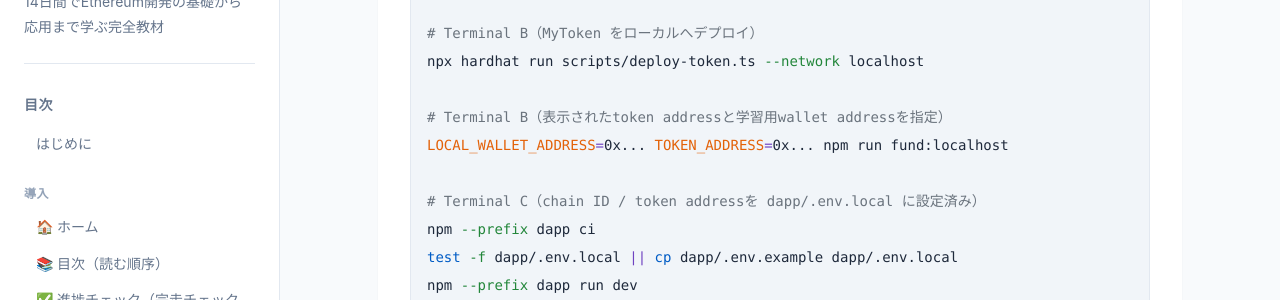
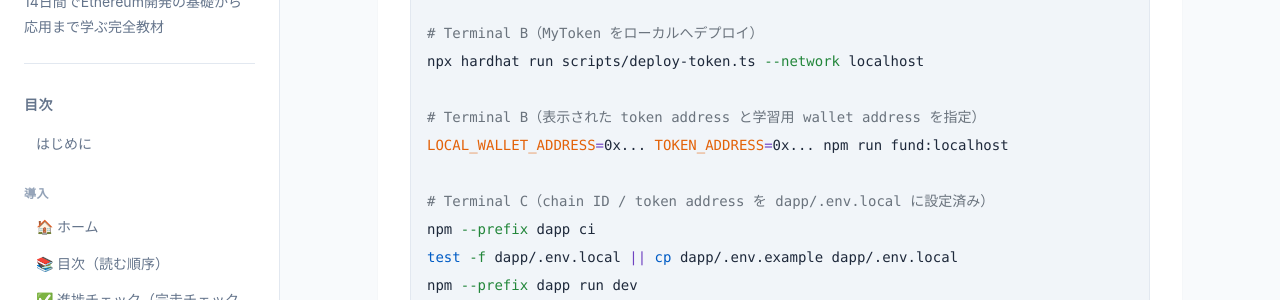
Before and after one commit to itdojp/ethereum-learning-bootcamp, a Jekyll site: the page built from docs/curriculum/Day09_DApp_Frontend.md, in a window 1280 px wide and 900 px high, scrolled down 5360 px. Shown: the part 151-451 px from the top of the window. Built offline with Jekyll 4.4.1, drawn with Linux system fonts in a browser that asks for light colours; our own code applies the rules of GitHub Pages for plain Markdown files; some of the changed text lies outside the part shown.

```diff
--- a/docs/curriculum/Day09_DApp_Frontend.md
+++ b/docs/curriculum/Day09_DApp_Frontend.md
@@ -19,7 +19,7 @@
 - 先に読む付録：[`docs/appendix/glossary.md`](../appendix/glossary.md)（用語に迷ったとき）
 - 触るファイル（主なもの）：`dapp/.env.local` / `dapp/src/App.tsx` / `dapp/src/lib/web3.ts`
 - 今回触らないこと：UI/UXの作り込み（接続と切り分けが主題）
-- 最短手順（迷ったらここ）：localhost を起動 → MyToken を deploy → 専用の学習用 wallet へ ETH / token を送る → `.env.local` に chainId / address を設定 → Connect /残高 / Send を確認
+- 最短手順（迷ったらここ）：localhost を起動 → MyToken を deploy → 専用の学習用 wallet へ ETH / token を送る → `.env.local` に chainId / address を設定 → Connect / 残高 / Send を確認
 
 ### 0.1 どのチェーンで動かすか
 - ローカル（推奨）：Hardhat node（chainId=31337）
@@ -121,7 +121,7 @@ Vite が表示した URL（通常 `http://localhost:5173/`）を開く。ポー
 | `No injected provider detected` | MetaMask 等が入っていない | 拡張機能を入れて再読み込みする |
 | Switch が失敗する | チェーンが未追加 / 許可がない | 先に MetaMask 側でネットワークを追加してから再実行する |
 | `Token contract not configured` | `VITE_TOKEN_ADDRESS` 未設定 | `.env.local` を見直す |
-| ETH /トークン残高が 0 | 学習用 wallet への送付前、address / chain不一致 | `fund:localhost` の宛先、chain ID、`VITE_TOKEN_ADDRESS` を順に確認する |
+| ETH / トークン残高が 0 | 学習用 wallet への送付前、address / chain 不一致 | `fund:localhost` の宛先、chain ID、`VITE_TOKEN_ADDRESS` を順に確認する |
 | `call revert` / `execution reverted` | アドレスが違う / コントラクトが存在しない | チェーン ID とアドレスの組み合わせを確認する |
 
 ---
@@ -156,10 +156,10 @@ npx hardhat node
 # Terminal B（MyToken をローカルへデプロイ）
 npx hardhat run scripts/deploy-token.ts --network localhost
 
-# Terminal B（表示されたtoken addressと学習用wallet addressを指定）
+# Terminal B（表示された token address と学習用 wallet address を指定）
 LOCAL_WALLET_ADDRESS=0x... TOKEN_ADDRESS=0x... npm run fund:localhost
 
-# Terminal C（chain ID / token addressを dapp/.env.local に設定済み）
+# Terminal C（chain ID / token address を dapp/.env.local に設定済み）
 npm --prefix dapp ci
 test -f dapp/.env.local || cp dapp/.env.example dapp/.env.local
 npm --prefix dapp run dev
--- a/tools/check-deploy-safety.cjs
+++ b/tools/check-deploy-safety.cjs
@@ -53,6 +53,7 @@ for (const network of ['sepolia', 'optimismSepolia', 'mainnet', 'optimism']) {
 }
 check(/permissions:[\s\S]*?contents:\s*read/u.test(workflow), 'workflow must declare contents: read');
 check(/permissions:[\s\S]*?actions:\s*read[\s\S]*?contents:\s*read/u.test(workflow), 'Environment API preflight requires actions: read');
+check(/permissions:[\s\S]*?deployments:\s*write/u.test(workflow), 'jobs using environments require deployments: write');
 check(/concurrency:/u.test(workflow), 'deploy job must define concurrency');
 check(/production_confirmation:/u.test(workflow), 'production confirmation input is required');
 check(/needs\.validate\.outputs\.environment/u.test(workflow), 'deploy environment must come from validated output');
@@ -69,7 +70,7 @@ for (const match of workflow.matchAll(/^\s*uses:\s*([^\s#]+)(?:\s+#.*)?$/gmu)) {
   check(at > 0 && /^[0-9a-f]{40}$/u.test(reference.slice(at + 1)), `action must use a full commit SHA: ${reference}`);
 }
 
-const forbiddenEndpoint = ['api-optimistic', '.etherscan.io/api'].join('');
+const forbiddenV1EtherscanEndpoint = /https?:\/\/api(?:-[a-z0-9-]+)?\.etherscan\.io\/api(?:\b|[/?#])/iu;
 const forbiddenKey = ['OPTIMISTIC_', 'ETHERSCAN_API_KEY'].join('');
 const ignoredDirectories = new Set(['.git', 'node_modules', 'artifacts', 'cache', 'coverage', 'dist', 'typechain-types']);
 
@@ -87,7 +88,7 @@ function walk(directory) {
         continue;
       }
       const relative = path.relative(root, absolute);
-      check(!contents.includes(forbiddenEndpoint), `${relative}: legacy Etherscan V1 endpoint is forbidden`);
+      check(!forbiddenV1EtherscanEndpoint.test(contents), `${relative}: legacy Etherscan V1 endpoint is forbidden`);
       check(!contents.includes(forbiddenKey), `${relative}: chain-specific Etherscan key name is forbidden`);
     }
   }
```
Also changed, not shown: .github/workflows/deploy.yml.
